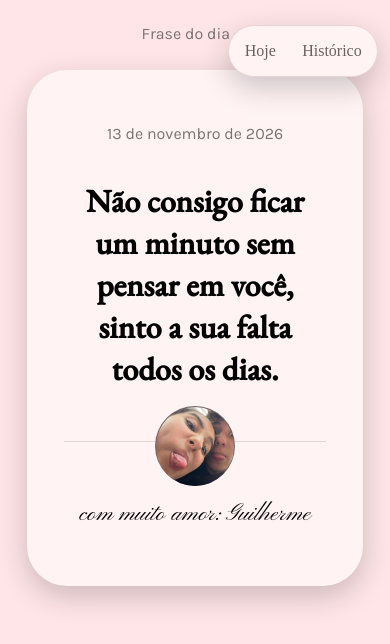
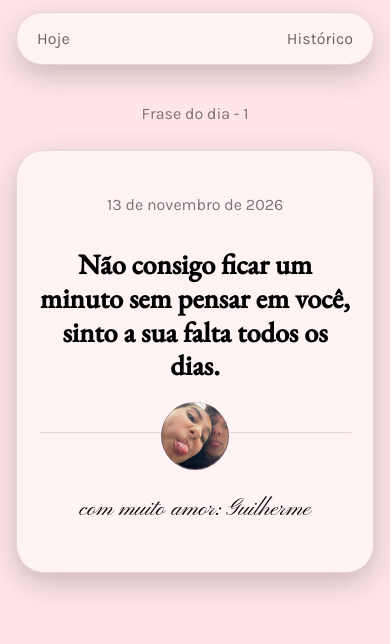
Before and after one commit to guilhermegollfigueiro/projeto_frase, a plain HTML site: page index.html in a window 390 px wide. Drawn offline with nearby package versions, Linux system fonts and the light colour scheme.

Commit message:
fix - responsividade

```diff
--- a/style.css
+++ b/style.css
@@ -1,9 +1,16 @@
+* {
+    box-sizing: border-box;
+}
+
 body{
     background-color: rgb(255, 229, 231);
     display: flex;
     flex-direction: column;
     align-items: center;
-    justify-content: center;
+    justify-content: flex-start;
+    min-height: 100vh;
+    margin: 0;
+    padding: 96px 20px 32px;
 }
 
 a{
@@ -15,25 +22,27 @@ a{
     background-color: rgb(255, 243, 244);
 
     position: fixed;
-    right: 3%;
-    top: 3%;
+    right: 24px;
+    top: 24px;
 
     display: flex;
     align-items: center;
     justify-content: space-between;
 
-    width: 30%;
-    padding: 0 4% 0 4%;
+    width: min(360px, calc(100vw - 40px));
+    padding: 0 24px;
     border-radius: 50px;
     border: 1px solid rgb(234, 211, 212);
 
-    font-sans: "Karla", ui-sans-serif, system-ui, sans-serif;
+    font-family: "Karla", ui-sans-serif, system-ui, sans-serif;
 
-    box-shadow: 0 10px 30px rgba(0, 0, 0, 0.2);;
+    box-shadow: 0 10px 30px rgba(0, 0, 0, 0.2);
 
 }
 
 .container{
+    margin-top: 20px;
+    width: min(100%, 820px);
     display: flex;
     align-items: center;
     justify-content: center;
@@ -43,11 +52,12 @@ a{
 
 .frases{
     background-color: rgb(255, 243, 244);
-    width: 70%;
+    width: 100%;
+    max-width: 700px;
 
-    border: 1px solidrgb(102, 91, 92);
+    border: 1px solid rgb(234, 211, 212);
     border-radius: 40px;
-    padding: 10%;
+    padding: clamp(28px, 6vw, 64px);
     margin-top: 3%;
 
 
@@ -57,7 +67,7 @@ a{
     align-items: center;
     text-align: center;
 
-    box-shadow: 0 10px 30px rgba(0, 0, 0, 0.2);;
+    box-shadow: 0 10px 30px rgba(0, 0, 0, 0.2);
 
     /* position: relative; */
 }
@@ -72,6 +82,8 @@ h2{
 
 .frase{
     font-family: "EB Garamond", ui-serif, Georgia, serif;
+    font-size: clamp(1.75rem, 5vw, 2.5rem);
+    line-height: 1.2;
 }
 
 .com-amor{
@@ -126,3 +138,31 @@ h2{
     left: 8%;
     top: 4.5%;
 }
+
+@media (max-width: 480px) {
+    body {
+        padding: 80px 16px 24px;
+    }
+
+    .navbar {
+        top: 12px;
+        right: 16px;
+        width: calc(100vw - 32px);
+        padding: 0 20px;
+    }
+
+    .container {
+        margin-top: 8px;
+    }
+
+    .frases {
+        border-radius: 28px;
+        padding: 28px 22px;
+    }
+
+    .circulo {
+        width: 68px;
+        height: 68px;
+        top: -30px;
+    }
+}
```
